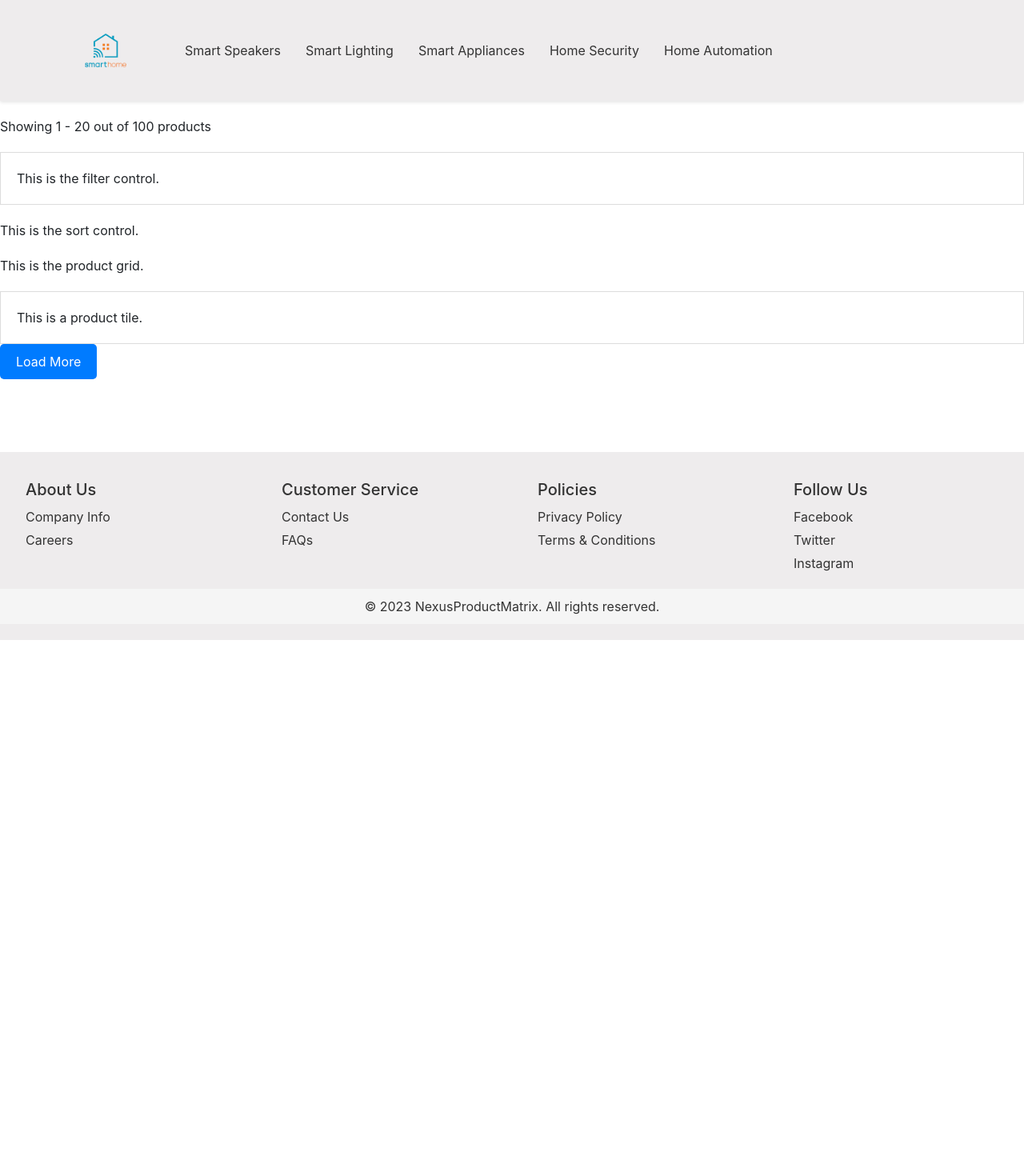
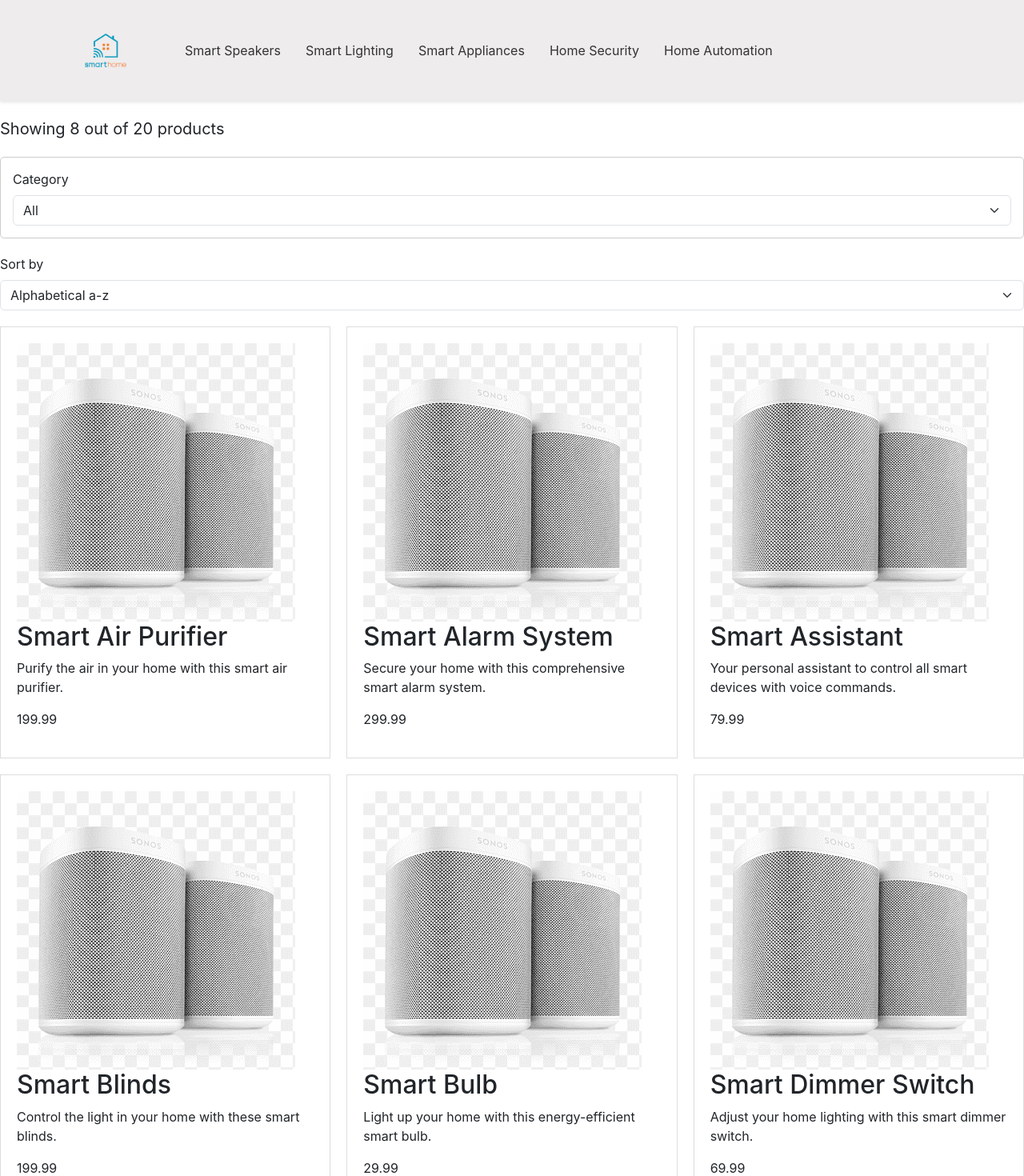
Before and after one commit to peter1998/NexusProductMatrix, a React (Create React App) app: page / in a window 1280 px wide. Shown: the top 1470 px of the page at 80% size. Before the commit the page ends 800 px from the top, so only its background shows below. Built offline with nearby package versions, Linux system fonts and the light colour scheme.

Commit message:
[C] Refactored product display logic into App component

```diff
--- a/src/App.js
+++ b/src/App.js
@@ -1,25 +1,57 @@
-import React from "react";
+import React, { useState } from "react";
 import Header from "./components/Header/Header";
 import ProductCounter from "./components/ProductCounter/ProductCounter";
 import ProductGrid from "./components/ProductGrid/ProductGrid";
-import ProductTile from "./components/ProductTile/ProductTile";
 import Filter from "./components/Filter/Filter";
 import Sort from "./components/Sort/Sort";
 import LoadMore from "./components/LoadMore/LoadMore";
 import Footer from "./components/Footer/Footer";
 import "./App.css";
+import products from "./data/products.json";
 
 function App() {
+  const [filterOption, setFilterOption] = useState("all");
+  const [sortOption, setSortOption] = useState("name-asc");
+  const [limit, setLimit] = useState(8);
+
+  const handleLoadMore = () => {
+    setLimit(limit + 8);
+  };
+
+  const totalProducts = products.length;
+
+  const displayedProducts = products
+    .filter(
+      (product) => filterOption === "all" || product.category === filterOption
+    )
+    .sort((a, b) => {
+      switch (sortOption) {
+        case "name-asc":
+          return a.name.localeCompare(b.name);
+        case "name-desc":
+          return b.name.localeCompare(a.name);
+        case "price-asc":
+          return a.price - b.price;
+        case "price-desc":
+          return b.price - a.price;
+        default:
+          return 0;
+      }
+    })
+    .slice(0, limit);
+
   return (
     <div className="App">
       <Header />
       <div className="content">
-        <ProductCounter />
-        <Filter />
-        <Sort />
-        <ProductGrid />
-        <ProductTile />
-        <LoadMore />
+        <ProductCounter
+          count={displayedProducts.length}
+          total={totalProducts}
+        />
+        <Filter onFilterChange={setFilterOption} />
+        <Sort onSortChange={setSortOption} />
+        <ProductGrid products={displayedProducts} />
+        <LoadMore onLoadMore={handleLoadMore} />
       </div>
       <Footer />
     </div>
--- a/src/components/Filter/Filter.js
+++ b/src/components/Filter/Filter.js
@@ -1,8 +1,26 @@
 import React from "react";
+import { Form } from "react-bootstrap";
 import "./filter.css";
 
-function Filter() {
-  return <div className="filter">This is the filter control.</div>;
+function Filter({ onFilterChange }) {
+  return (
+    <Form className="filter">
+      <Form.Group controlId="formGridState">
+        <Form.Label>Category</Form.Label>
+        <Form.Select
+          defaultValue="all"
+          onChange={(e) => onFilterChange(e.target.value)}
+        >
+          <option value="all">All</option>
+          <option value="Smart Speakers">Smart Speakers</option>
+          <option value="Smart Lighting">Smart Lighting</option>
+          <option value="Smart Appliances">Smart Appliances</option>
+          <option value="Home Security">Home Security</option>
+          <option value="Home Automation">Home Automation</option>
+        </Form.Select>
+      </Form.Group>
+    </Form>
+  );
 }
 
 export default Filter;
--- a/src/components/Filter/filter.css
+++ b/src/components/Filter/filter.css
@@ -1,5 +1,16 @@
+/* src/components/Filter/filter.css */
+
 .filter {
   margin: 20px 0;
-  padding: 20px;
-  border: 1px solid #ddd;
+  border: 1px solid #ccc;
+  padding: 15px;
+  border-radius: 5px;
 }
+
+.filter .form-group {
+  margin-bottom: 15px;
+}
+
+.filter .form-select {
+  width: 100%;
+}
--- a/src/components/LoadMore/LoadMore.js
+++ b/src/components/LoadMore/LoadMore.js
@@ -1,8 +1,21 @@
 import React from "react";
+import Button from "react-bootstrap/Button";
 import "./loadMore.css";
 
-function LoadMore() {
-  return <button className="load-more">Load More</button>;
+function LoadMore({ onLoadMore }) {
+  return (
+    <div className="load-more">
+      <Button
+        className="btn"
+        variant="primary"
+        size="lg"
+        block
+        onClick={onLoadMore}
+      >
+        Load More
+      </Button>
+    </div>
+  );
 }
 
 export default LoadMore;
--- a/src/components/LoadMore/loadMore.css
+++ b/src/components/LoadMore/loadMore.css
@@ -1,8 +1,20 @@
+/* src/components/LoadMore/loadMore.css */
+
 .load-more {
-  padding: 10px 20px;
-  background-color: #007bff;
-  color: #fff;
-  border: none;
-  border-radius: 5px;
-  cursor: pointer;
+  display: flex;
+  justify-content: center; /* Center the button horizontally */
+  padding: 20px 0; /* Add some vertical padding */
 }
+
+.load-more .btn {
+  font-size: 18px; /* Increase font size */
+  padding: 10px 30px; /* Increase padding to make the button larger */
+  background-color: #007bff; /* Change the background color */
+  border-color: #0056b3; /* Change the border color */
+  color: #fff; /* Change the text color */
+}
+
+.load-more .btn:hover {
+  background-color: #0056b3; /* Change the background color on hover */
+  border-color: #004085; /* Change the border color on hover */
+}
--- a/src/components/ProductCounter/ProductCounter.js
+++ b/src/components/ProductCounter/ProductCounter.js
@@ -1,9 +1,11 @@
 import React from "react";
 import "./productCounter.css";
 
-function ProductCounter() {
+function ProductCounter({ count, total }) {
   return (
-    <div className="product-counter">Showing 1 - 20 out of 100 products</div>
+    <div className="product-counter">
+      Showing {count} out of {total} products
+    </div>
   );
 }
 
--- a/src/components/ProductCounter/productCounter.css
+++ b/src/components/ProductCounter/productCounter.css
@@ -1,4 +1,4 @@
-/* productCounter.css */
 .product-counter {
   margin: 20px 0;
+  font-size: 20px;
 }
--- a/src/components/ProductGrid/ProductGrid.js
+++ b/src/components/ProductGrid/ProductGrid.js
@@ -1,8 +1,15 @@
 import React from "react";
+import ProductTile from "../ProductTile/ProductTile";
 import "./productGrid.css";
 
-function ProductGrid() {
-  return <div className="product-grid">This is the product grid.</div>;
+function ProductGrid({ products }) {
+  return (
+    <div className="product-grid">
+      {products.map((product) => (
+        <ProductTile key={product.id} product={product} />
+      ))}
+    </div>
+  );
 }
 
 export default ProductGrid;
--- a/src/components/ProductTile/ProductTile.js
+++ b/src/components/ProductTile/ProductTile.js
@@ -1,8 +1,19 @@
 import React from "react";
 import "./productTile.css";
 
-function ProductTile() {
-  return <div className="product-tile">This is a product tile.</div>;
+function ProductTile({ product }) {
+  if (!product) {
+    return null;
+  }
+
+  return (
+    <div className="product-tile">
+      <img src={product.image} alt={product.name} />
+      <h2>{product.name}</h2>
+      <p>{product.description}</p>
+      <p>{product.price}</p>
+    </div>
+  );
 }
 
 export default ProductTile;
--- a/src/components/Sort/Sort.js
+++ b/src/components/Sort/Sort.js
@@ -1,8 +1,24 @@
 import React from "react";
+import { Form } from "react-bootstrap";
 import "./sort.css";
 
-function Sort() {
-  return <div className="sort">This is the sort control.</div>;
+function Sort({ onSortChange }) {
+  return (
+    <Form className="sort">
+      <Form.Group controlId="formGridState">
+        <Form.Label>Sort by</Form.Label>
+        <Form.Select
+          defaultValue="name-asc"
+          onChange={(e) => onSortChange(e.target.value)}
+        >
+          <option value="name-asc">Alphabetical a-z</option>
+          <option value="name-desc">Alphabetical z-a</option>
+          <option value="price-asc">Price ascending</option>
+          <option value="price-desc">Price descending</option>
+        </Form.Select>
+      </Form.Group>
+    </Form>
+  );
 }
 
 export default Sort;
--- /dev/null
+++ b/src/data/products.json
@@ -0,0 +1,162 @@
+[
+  {
+    "id": 1,
+    "name": "Smart Speaker",
+    "category": "Smart Speakers",
+    "price": 49.99,
+    "image": "/smart_devices/smart_speaker.png",
+    "description": "A top-of-the-line smart speaker with exceptional sound quality."
+  },
+  {
+    "id": 2,
+    "name": "Smart Bulb",
+    "category": "Smart Lighting",
+    "price": 29.99,
+    "image": "/smart_devices/smart_speaker.png",
+    "description": "Light up your home with this energy-efficient smart bulb."
+  },
+  {
+    "id": 3,
+    "name": "Smart Fridge",
+    "category": "Smart Appliances",
+    "price": 999.99,
+    "image": "/smart_devices/smart_speaker.png",
+    "description": "A fridge that knows your eating habits and restocks itself."
+  },
+  {
+    "id": 4,
+    "name": "Smart Door Lock",
+    "category": "Home Security",
+    "price": 199.99,
+    "image": "/smart_devices/smart_speaker.png",
+    "description": "A secure and easy-to-use smart lock for your home."
+  },
+  {
+    "id": 5,
+    "name": "Smart Thermostat",
+    "category": "Home Automation",
+    "price": 249.99,
+    "image": "/smart_devices/smart_speaker.png",
+    "description": "Regulate your home's temperature with this smart thermostat."
+  },
+  {
+    "id": 6,
+    "name": "Smart TV",
+    "category": "Smart Appliances",
+    "price": 899.99,
+    "image": "/smart_devices/smart_speaker.png",
+    "description": "Experience the best of entertainment with this smart TV."
+  },
+  {
+    "id": 7,
+    "name": "Smart Vacuum Cleaner",
+    "category": "Home Automation",
+    "price": 349.99,
+    "image": "/smart_devices/smart_speaker.png",
+    "description": "Keep your home clean with this self-operating smart vacuum cleaner."
+  },
+  {
+    "id": 8,
+    "name": "Smart Doorbell",
+    "category": "Home Security",
+    "price": 199.99,
+    "image": "/smart_devices/smart_speaker.png",
+    "description": "Secure your home with this smart doorbell featuring live video streaming."
+  },
+  {
+    "id": 9,
+    "name": "Smart Light Switch",
+    "category": "Smart Lighting",
+    "price": 59.99,
+    "image": "/smart_devices/smart_speaker.png",
+    "description": "Control your home lighting with a simple voice command using this smart switch."
+  },
+  {
+    "id": 10,
+    "name": "Smart Assistant",
+    "category": "Smart Speakers",
+    "price": 79.99,
+    "image": "/smart_devices/smart_speaker.png",
+    "description": "Your personal assistant to control all smart devices with voice commands."
+  },
+  {
+    "id": 11,
+    "name": "Smart Security Camera",
+    "category": "Home Security",
+    "price": 199.99,
+    "image": "/smart_devices/smart_speaker.png",
+    "description": "Keep an eye on your home with this smart security camera."
+  },
+  {
+    "id": 12,
+    "name": "Smart Plug",
+    "category": "Home Automation",
+    "price": 29.99,
+    "image": "/smart_devices/smart_speaker.png",
+    "description": "Control your appliances with this smart plug."
+  },
+  {
+    "id": 13,
+    "name": "Smart Blinds",
+    "category": "Smart Appliances",
+    "price": 199.99,
+    "image": "/smart_devices/smart_speaker.png",
+    "description": "Control the light in your home with these smart blinds."
+  },
+  {
+    "id": 14,
+    "name": "Smart Light Strip",
+    "category": "Smart Lighting",
+    "price": 59.99,
+    "image": "/smart_devices/smart_speaker.png",
+    "description": "Decorate your home with this colorful smart light strip."
+  },
+  {
+    "id": 15,
+    "name": "Smart Hub",
+    "category": "Smart Speakers",
+    "price": 99.99,
+    "image": "/smart_devices/smart_speaker.png",
+    "description": "Control all your smart devices from one place with this smart hub."
+  },
+  {
+    "id": 16,
+    "name": "Smart Alarm System",
+    "category": "Home Security",
+    "price": 299.99,
+    "image": "/smart_devices/smart_speaker.png",
+    "description": "Secure your home with this comprehensive smart alarm system."
+  },
+  {
+    "id": 17,
+    "name": "Smart Air Purifier",
+    "category": "Smart Appliances",
+    "price": 199.99,
+    "image": "/smart_devices/smart_speaker.png",
+    "description": "Purify the air in your home with this smart air purifier."
+  },
+  {
+    "id": 18,
+    "name": "Smart Dimmer Switch",
+    "category": "Smart Lighting",
+    "price": 69.99,
+    "image": "/smart_devices/smart_speaker.png",
+    "description": "Adjust your home lighting with this smart dimmer switch."
+  },
+  {
+    "id": 19,
+    "name": "Smart Home Theater",
+    "category": "Smart Speakers",
+    "price": 799.99,
+    "image": "/smart_devices/smart_speaker.png",
+    "description": "Enjoy movies and music with this smart home theater system."
+  },
+  {
+    "id": 20,
+    "name": "Smart Garage Opener",
+    "category": "Home Automation",
+    "price": 99.99,
+    "image": "/smart_devices/smart_speaker.png",
+    "description": "Open and close your garage with this smart garage opener."
+  }
+]
--- a/src/index.js
+++ b/src/index.js
@@ -1,6 +1,6 @@
 import React from "react";
 import ReactDOM from "react-dom";
-import "bootstrap/dist/css/bootstrap.min.css"; // Import Bootstrap CSS
+import "bootstrap/dist/css/bootstrap.min.css";
 import App from "./App";
 import "./index.css";
 
```
Also changed, not shown: public/smart_devices/smart_speaker.png (added).
